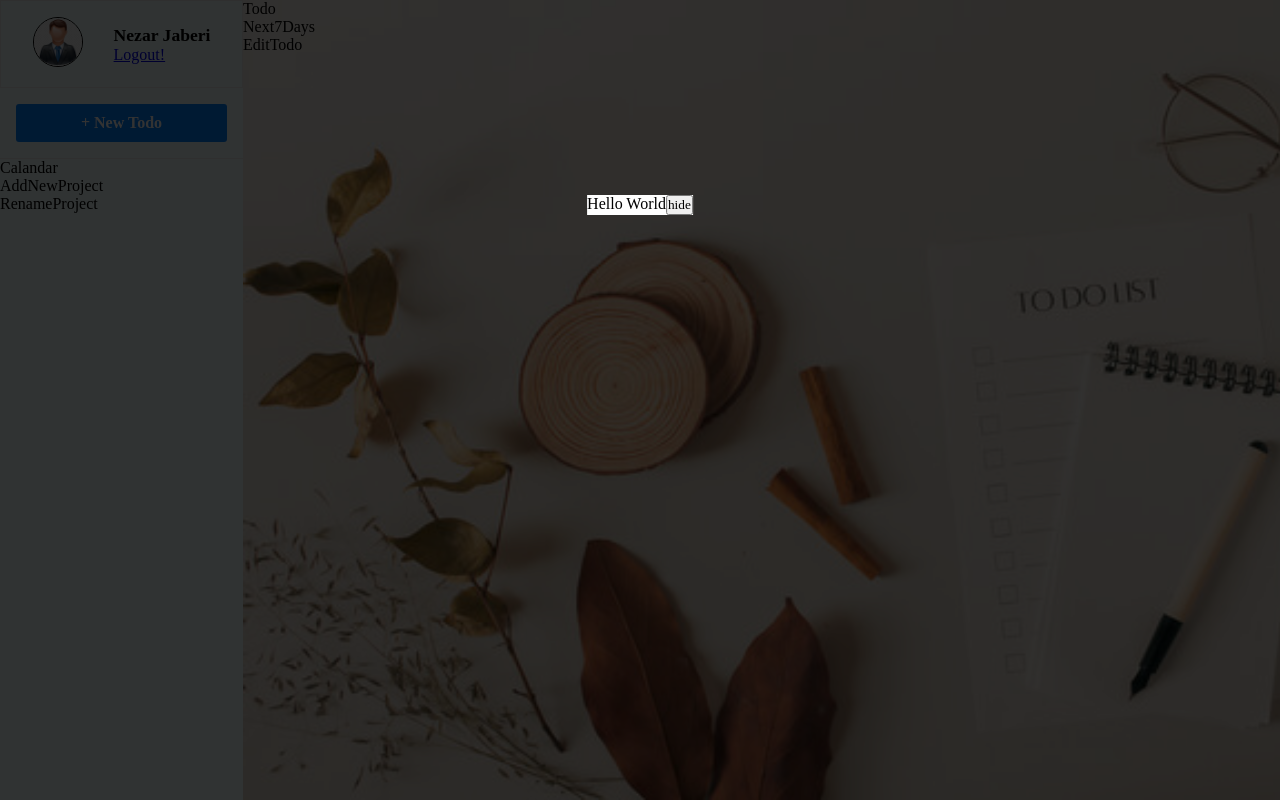
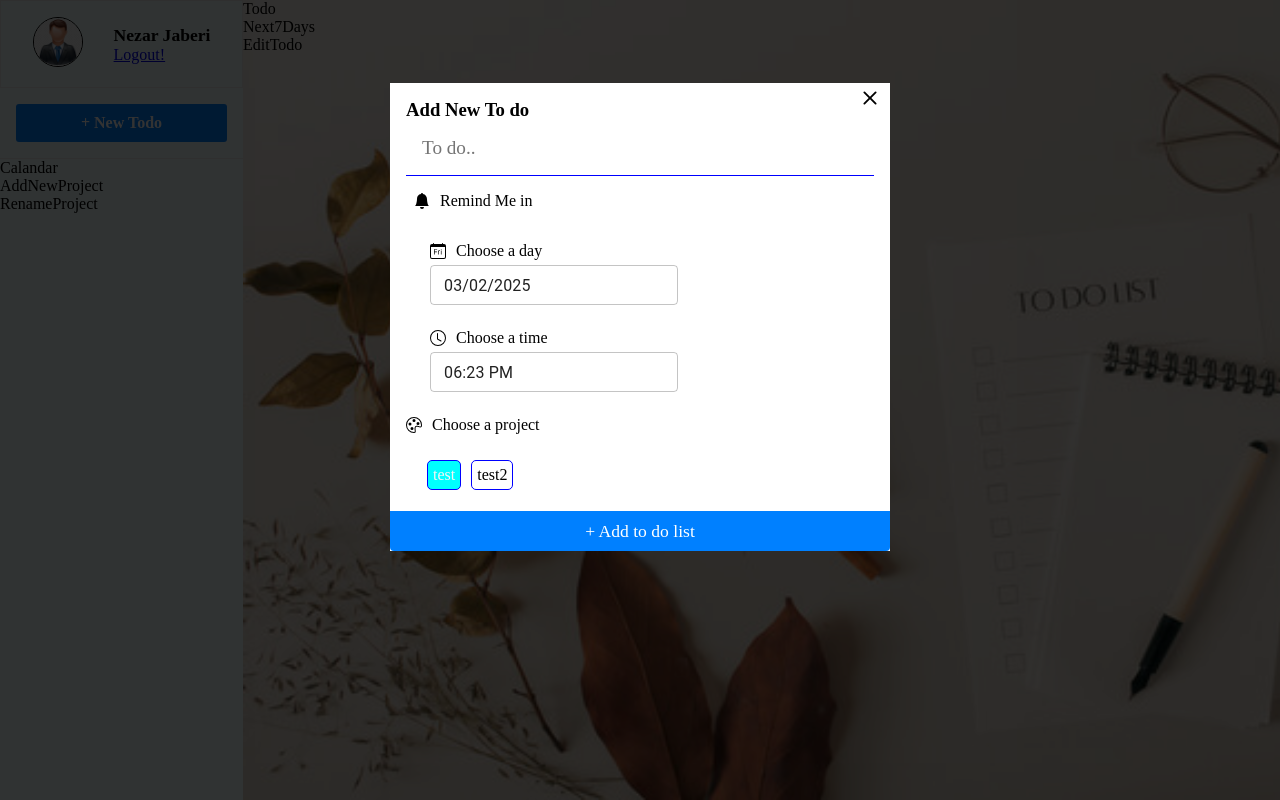
Before and after one commit to NazJaberi/React-To-Do, a React (Create React App) app in the folder todolist/: page / in a window 1280 px wide. Both pictures are taken after a click on the button "+ New Todo". Built offline with nearby package versions, Linux system fonts and the light colour scheme; a web font is replaced by a local one.

Commit message:
added form to add to do

```diff
--- a/todolist/src/App.css
+++ b/todolist/src/App.css
@@ -102,3 +102,89 @@
   transform: translate(-50%, -25%);
   background: white;
 }
+
+/* Add new Todo form */
+.AddNewTodo form {
+  padding: 1rem 1rem calc(1rem + 40px) 1rem;
+  width: 500px;
+  background: white;
+  border-radius: 4px;
+}
+
+.AddNewTodo form .text input {
+  padding: 1rem;
+  width: 100%;
+  margin-bottom: 0.5rem;
+  border: none;
+  font-size: 1.2rem;
+}
+
+.AddNewTodo form .text input:focus {
+  outline: none;
+  border-bottom: 1px solid blue;
+}
+
+.AddNewTodo form .remind {
+  display: flex;
+  align-items: center;
+  padding: 0.5rem;
+}
+.AddNewTodo form p {
+  margin-left: 10px;
+}
+
+.AddNewTodo form .title {
+  display: flex;
+  align-items: center;
+  margin-bottom: 5px;
+}
+
+.AddNewTodo form .pick-day{
+  padding: 1.5rem 1.5rem 0 1.5rem;
+}
+
+.AddNewTodo form .pick-time{
+  padding: 1.5rem;
+}
+.AddNewTodo form .pick-project {
+  padding: 0.5;
+}
+.AddNewTodo form .pick-project .projects {
+  display: flex;
+  flex-wrap: wrap;
+  padding: 1rem 1rem 0 1rem;
+}
+.AddNewTodo form .pick-project .projects .project {
+  border: 1px solid blue;
+  border-radius: 5px;
+  padding: 5px;
+  margin: 5px;
+  cursor: pointer;
+}
+.AddNewTodo form .pick-project .projects .active {
+  background: aqua;
+  color: whitesmoke;
+}
+.AddNewTodo form .cancel {
+  position: absolute;
+  top: 0;
+  right: 5px;
+  cursor: pointer;
+}
+.AddNewTodo form .confirm {
+  position: absolute;
+  bottom: 0;
+  left: 0;
+  width: 100%;
+}
+
+.AddNewTodo form .confirm button {
+  width: 100%;
+  height: 40px;
+  background-color: #0080ff;
+  color: white;
+  font-size: 1.1rem;
+  border: none;
+  border-radius: 0 0 4px 4px;
+  cursor: pointer;
+}
--- a/todolist/src/Components/AddNewTodo.js
+++ b/todolist/src/Components/AddNewTodo.js
@@ -1,25 +1,90 @@
-import React, { useState } from 'react'
-import Modal from './Modal'
+import React, { useState } from 'react';
+import Modal from './Modal';
+import { BellFill, CalendarDay, Clock, Palette, X } from 'react-bootstrap-icons';
+import { LocalizationProvider } from '@mui/x-date-pickers/LocalizationProvider';
+import { AdapterDateFns } from '@mui/x-date-pickers/AdapterDateFns';
+import { DatePicker } from '@mui/x-date-pickers/DatePicker';
+import { TimePicker } from '@mui/x-date-pickers/TimePicker';
 
 function AddNewTodo(){
-
     const [showModal, setShowModal] = useState(false)
+    const [text, setText] = useState('')
+    const [day, setDay] = useState(new Date())
+    const [time, setTime] = useState(new Date())
 
     return(
         <div className='AddNewTodo'>
             <div className="btn">
-            <button onClick={() => setShowModal(true)}>
-                + New Todo
-            </button>
+                <button onClick={() => setShowModal(true)}>
+                    + New Todo
+                </button>
             </div>
             <Modal showModal={showModal} setShowModal={setShowModal}>
-                <div>
-                    Hello World
-                    <button onClick={() => setShowModal(false)}>
-                        hide
-                    </button>
-
-                </div>
+                <LocalizationProvider dateAdapter={AdapterDateFns}>
+                    <div>
+                        <form>
+                            <div className="text">
+                                <h3>Add New To do</h3>
+                                <input
+                                    type='text'
+                                    value={text}
+                                    onChange={e => setText(e.target.value)}
+                                    placeholder='To do..'
+                                    autoFocus
+                                />
+                            </div>
+                            <div className="remind">
+                                <BellFill />
+                                <p>Remind Me in</p>
+                            </div>
+                            <div className="pick-day">
+                                <div className="title">
+                                    <CalendarDay />
+                                    <p>Choose a day</p>
+                                </div>
+                                <DatePicker
+                                    value={day}
+                                    onChange={(newDay) => setDay(newDay)}
+                                    slotProps={{ textField: { size: 'small' } }}
+                                />
+                            </div>
+                            <div className="pick-time">
+                                <div className="title">
+                                    <Clock />
+                                    <p>Choose a time</p>
+                                </div>
+                                <TimePicker
+                                    value={time}
+                                    onChange={(newTime) => setTime(newTime)}
+                                    slotProps={{
+                                        textField: { size: 'small' },
+                                    }}
+                                    views={['hours', 'minutes']}
+                                />
+                            </div>
+                            <div className="pick-project">
+                                <div className="title">
+                                    <Palette />
+                                    <p>Choose a project</p>
+                                </div>
+                                <div className="projects">
+                                    <div className="project active">
+                                        test
+                                    </div>
+                                    <div className="project">
+                                        test2
+                                    </div>
+                                </div>
+                            </div>
+                            <div className="cancel" onClick={() => setShowModal(false)}>
+                                <X size='30' />
+                            </div>
+                            <div className="confirm">
+                                <button>+ Add to do list</button>
+                            </div>
+                        </form>
+                    </div>
+                </LocalizationProvider>
             </Modal>
         </div>
     )
```
Also changed, not shown: todolist/package.json (+8 -1 lines), 1 other file (tests, documents, lock files or other folders).
